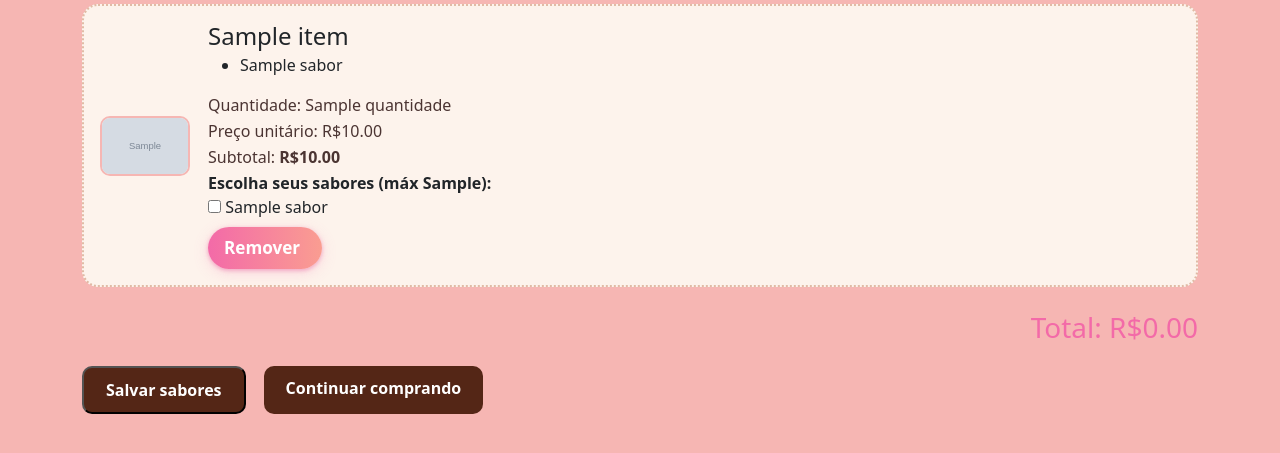
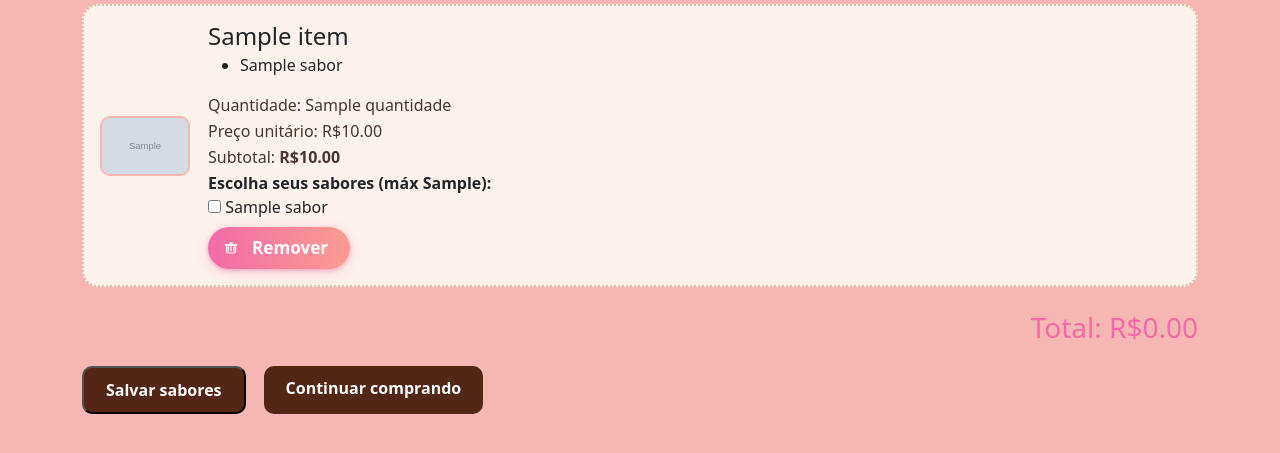
Before and after one commit to unimetrocamp-startupclass/LTD.2025.1.028-CHOCOMEIRE, a Flask app: template templates/carrinho.html in a window 1280 px wide. Shown: the part 108-561 px from the top of the page. Run offline with Flask 3, Linux system fonts and the light colour scheme; the template is opened without the code that fills it: most values are stand-ins (such as "Sample title", 1, 10 or a date in 2020); grey boxes marked "Sample" are stand-in pictures.

Commit message:
Update carrinho.html

```diff
--- a/templates/carrinho.html
+++ b/templates/carrinho.html
@@ -35,7 +35,20 @@
             </div>
             <input type="hidden" name="quantidade_{{ item.id }}" value="{{ item.quantidade }}">
             <input type="hidden" name="produto_id_{{ item.id }}" value="{{ item.id }}">
-            <button class="btn-remover" type="button" onclick="removerDoCarrinho('{{ item.id }}')">Remover</button>
+            <button class="btn-remover" type="button" onclick="removerDoCarrinho('{{ item.id }}')">
+              <span class="btn-remover-icon">
+                <!-- SVG de lixeira estilizado -->
+                <svg xmlns="http://www.w3.org/2000/svg" width="18" height="18" fill="none" viewBox="0 0 20 20">
+                  <rect x="6" y="8" width="1.5" height="6" rx="0.6" fill="#fff"/>
+                  <rect x="12.5" y="8" width="1.5" height="6" rx="0.6" fill="#fff"/>
+                  <rect x="9.25" y="8" width="1.5" height="6" rx="0.6" fill="#fff"/>
+                  <path d="M4 6.5h12" stroke="#fff" stroke-width="2" stroke-linecap="round"/>
+                  <rect x="5" y="6.5" width="10" height="9" rx="2" stroke="#fff" stroke-width="1.2"/>
+                  <rect x="8" y="3.5" width="4" height="2" rx="1" fill="#fff"/>
+                </svg>
+              </span>
+              Remover
+            </button>
         </div>
     </div>
     {% endfor %}
```
